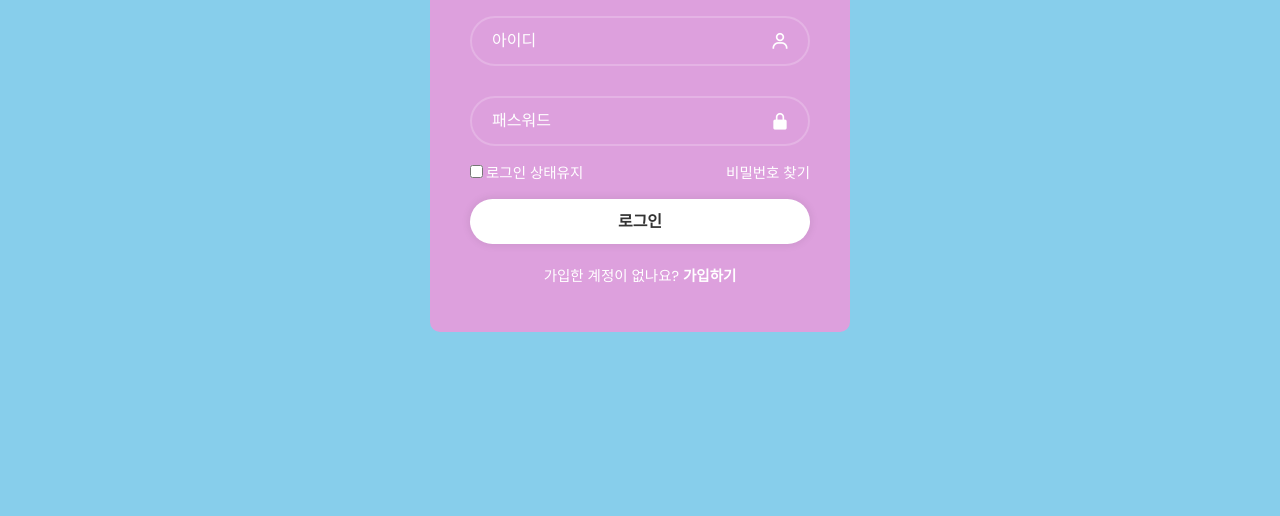
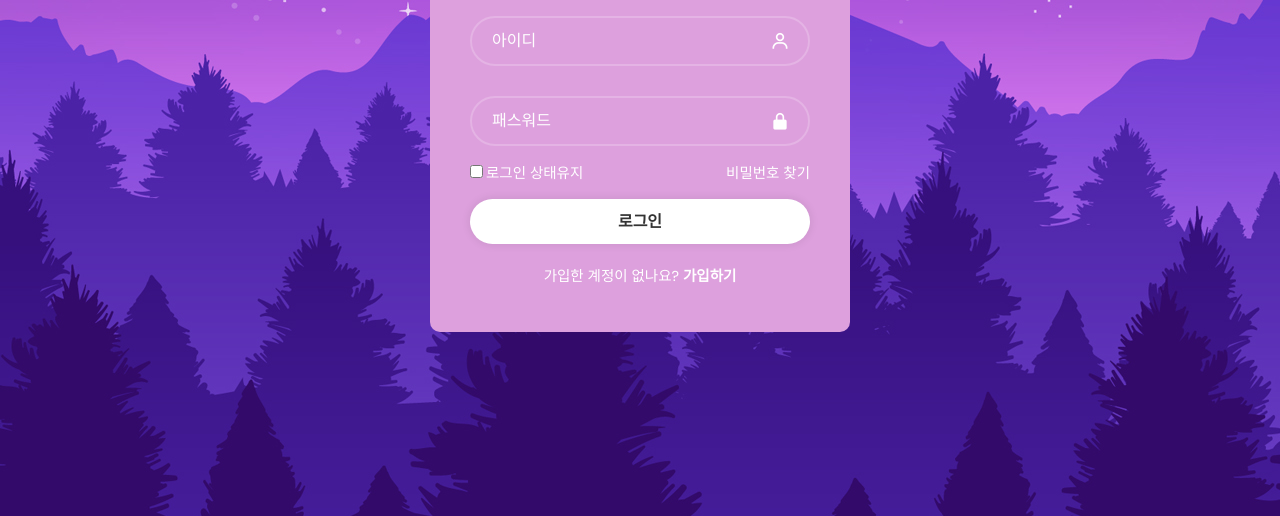
Before and after one commit to kwontaetaehyeong/Login-Form, a plain HTML site: page index.html in a window 1280 px wide. Shown: the part 284-800 px from the top of the page. Drawn offline with nearby package versions, Linux system fonts and the light colour scheme.

Commit message:
백그라운드 이미지 추가

```diff
--- a/style.css
+++ b/style.css
@@ -16,8 +16,8 @@ body {
   align-items: center;
   height: 100vh;
   /* 화면 높이의 100% */
-  background: skyblue;
-}
+  background: url(/images/bg.jpg) no-repeat center;
+  background size cover;}
 
 .wrapper {
   width: 420px;
```
